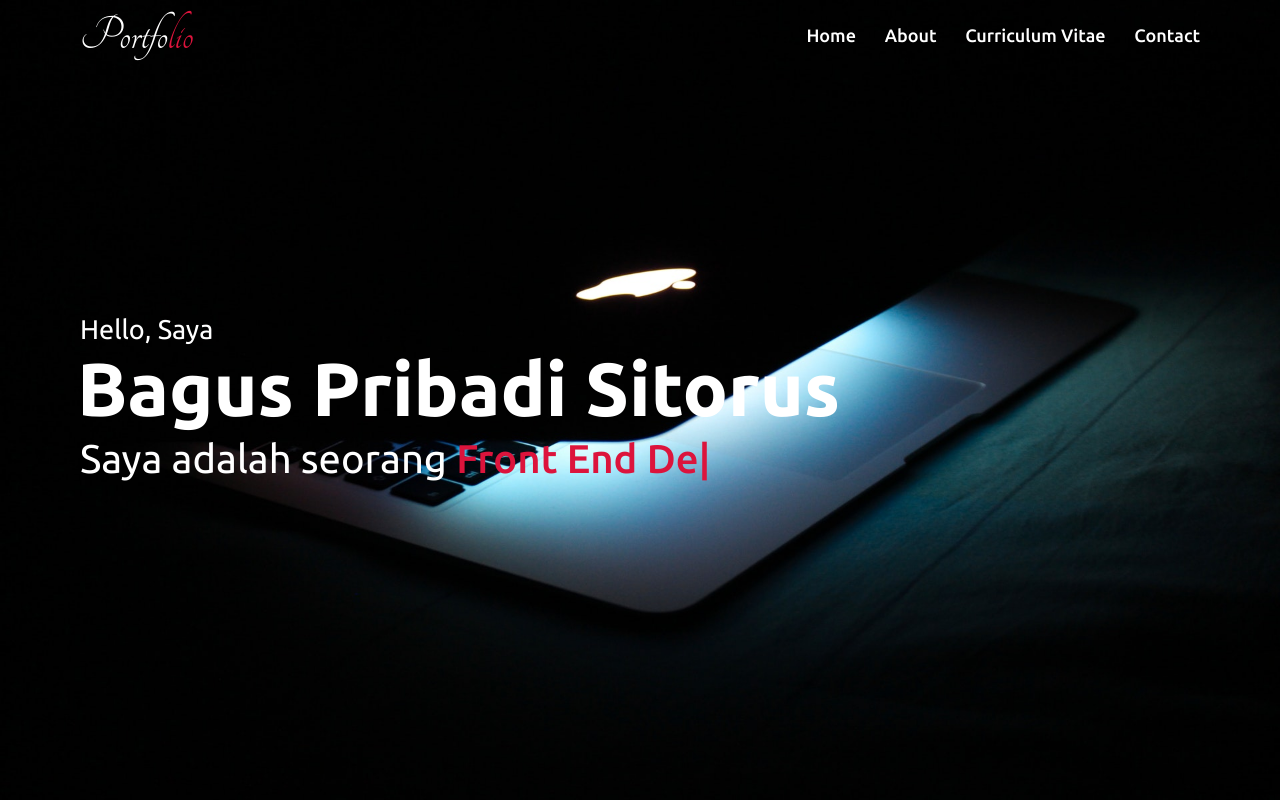
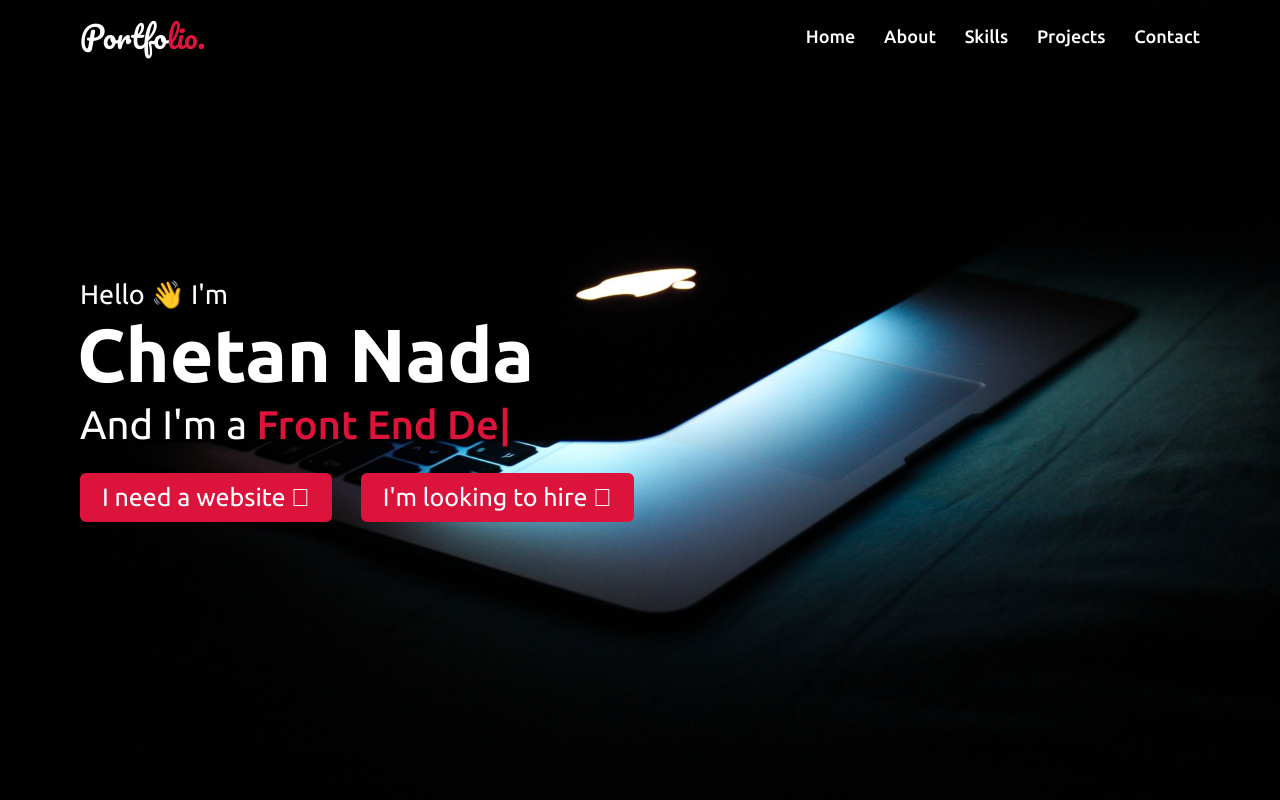
Before and after one commit to BagusPribadiSitorus/UAS-TKPPL-BlueBull, a plain HTML site: page index.html in a window 1280 px wide. Shown: the top 800 px of the page. Drawn offline with nearby package versions, Linux system fonts and the light colour scheme.

Commit message:
Revert "home v1.0"
This reverts commit df74ed64d3a890621e7f10ccc3811eff99b76965.

```diff
--- a/index.html
+++ b/index.html
@@ -23,7 +23,7 @@
     <nav class="navbar">
       <div class="max-width">
         <div class="logo">
-          <a href="#">Portfo<span>lio</span>
+          <a href="#">Portfo<span>lio.</span>
           </a>
         </div>
         <ul class="menu">
@@ -34,7 +34,10 @@
             <a href="#about" class="menu-btn">About</a>
           </li>
           <li>
-            <a href="#cv" class="menu-btn">Curriculum Vitae</a>
+            <a href="#skills" class="menu-btn">Skills</a>
+          </li>
+          <li>
+            <a href="#projects" class="menu-btn">Projects</a>
           </li>
           <li>
             <a href="#contact" class="menu-btn">Contact</a>
@@ -45,13 +48,19 @@
         </div>
       </div>
     </nav>
-
+    <!-- Navbar End -->
+    <!-- Home Section Start -->
     <section class="home" id="home">
       <div class="max-width">
         <div class="home-content">
-          <div class="text-1">Hello, Saya</div>
-          <div class="text-2">Bagus Pribadi Sitorus</div>
-          <div class="text-3">Saya adalah seorang <span class="typing"></span></div>
+          <div class="text-1">Hello 👋 I'm</div>
+          <div class="text-2">Chetan Nada</div>
+          <div class="text-3">And I'm a <span class="typing"></span>
+          </div>
+          <a class="web" href="#contact">I need a website <i class="fad fa-angle-right"></i>
+          </a>
+          <a href="https://www.linkedin.com/in/chetannada/" target="_blank">I'm looking to hire <i class="fad fa-angle-right"></i>
+          </a>
         </div>
       </div>
     </section>
--- a/style.css
+++ b/style.css
@@ -1,7 +1,7 @@
 @import url("https://fonts.googleapis.com/css2?family=Poppins:wght@400;500;600;700&family=Ubuntu:wght@400;500;700&display=swap");
-@import url("https://fonts.googleapis.com/css2?family=Tangerine&display=swap");
+@import url("https://fonts.googleapis.com/css2?family=Pacifico&display=swap");
 
-
+/* CSS * Selector, Select all elements */
 * {
   margin: 0;
   padding: 0;
@@ -12,7 +12,7 @@
 html {
   scroll-behavior: smooth;
 }
-
+/* Navbar Styling*/
 .navbar {
   position: fixed;
   width: 100%;
@@ -23,7 +23,7 @@ html {
 }
 .navbar.sticky {
   padding: 2px 0;
-  background-color: black;
+  background-color: crimson;
 }
 .max-width {
   max-width: 1300px;
@@ -36,15 +36,11 @@ html {
   justify-content: space-between;
 }
 .navbar .logo a {
-  font-size: 50px;
+  font-size: 30px;
   font-weight: 500;
   color: #fff;
-  font-family: "Tangerine";
+  font-family: "Pacifico";
   transition: all 0.3s ease;
-}
-
-.navbar .logo a span {
-  color: cyan;
 }
 
 .navbar .logo a span {
```
